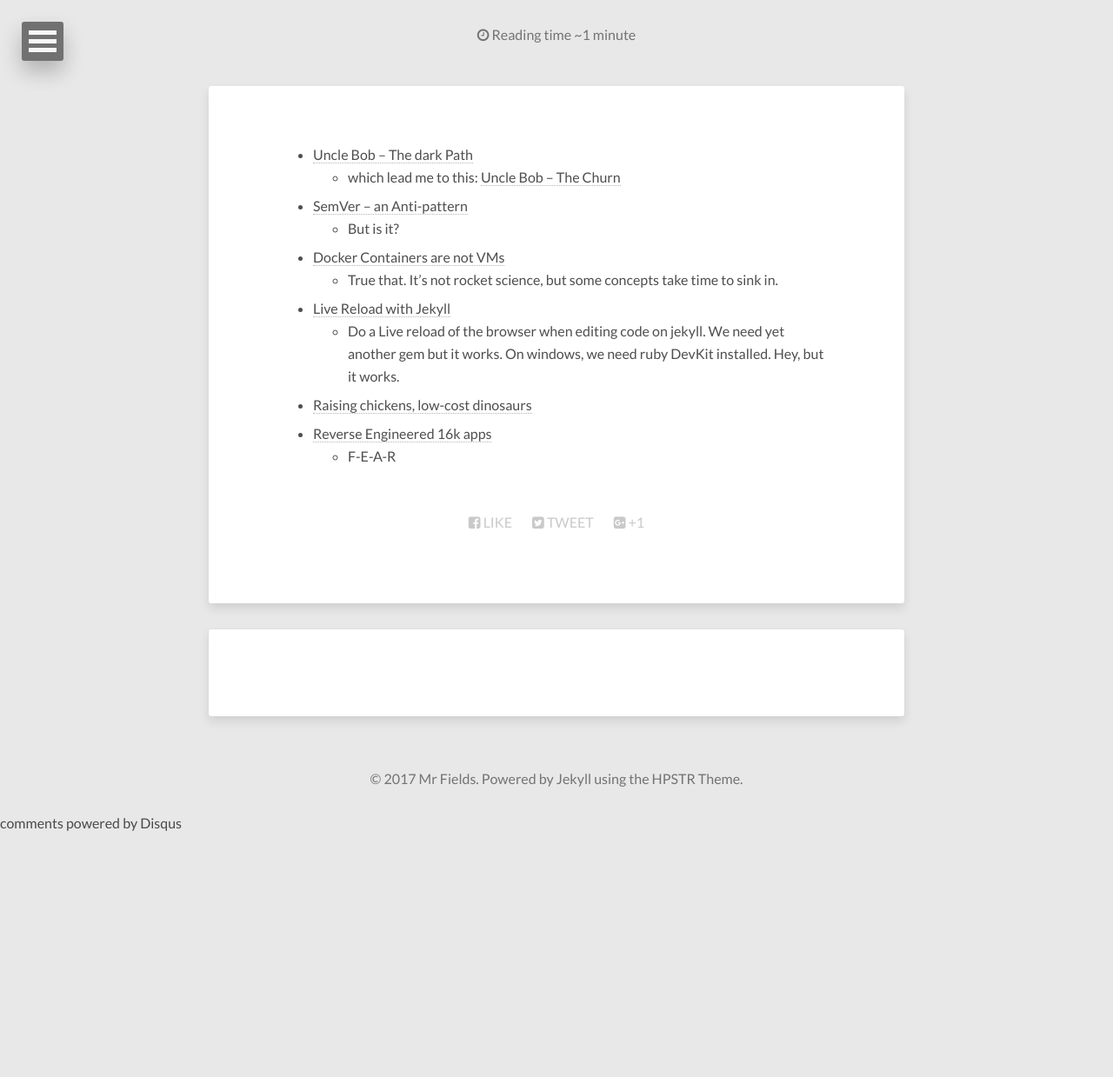
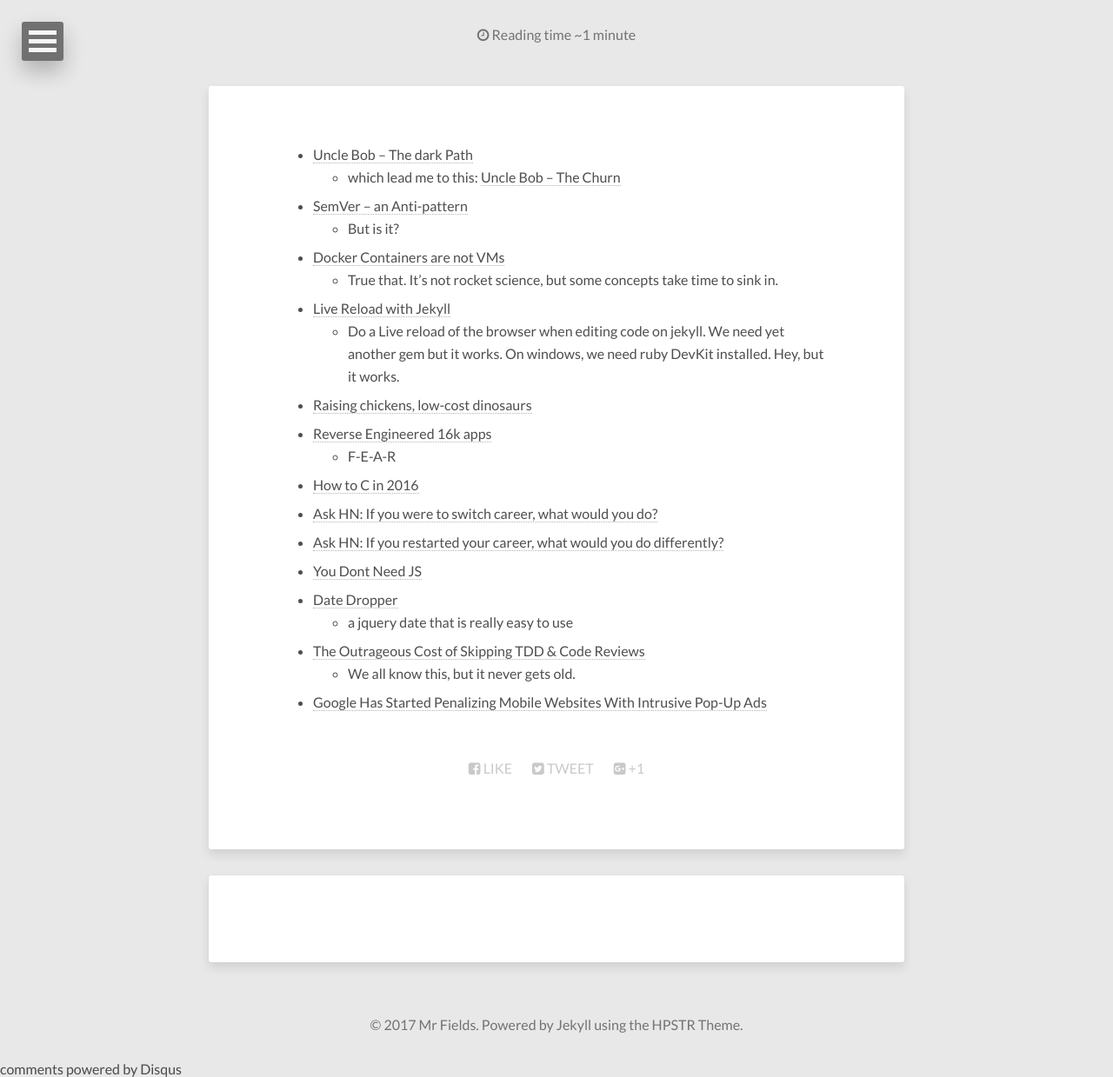
Before and after one commit to vetras/vetras.github.io, a Jekyll site: the page built from readings/current-list.md, in a window 1280 px wide. Shown: the whole page at 87% size. Built offline with Jekyll 4.4.1, drawn with Linux system fonts in a browser that asks for light colours; nearby versions of some CDN libraries; our own code applies the rules of GitHub Pages for plain Markdown files; comment, search, counter and statistics services are not loaded; before the commit the page ends 956 px from its top, so only the background shows below that.

Commit message:
readings

```diff
--- a/readings/current-list.md
+++ b/readings/current-list.md
@@ -10,3 +10,12 @@
 - [Raising chickens, low-cost dinosaurs](https://medium.com/@ruicardosoesteves/raising-chickens-low-cost-dinosaurs-f12852a0ef64#.gxh32vkdx)
 - [Reverse Engineered 16k apps](https://hackernoon.com/we-reverse-engineered-16k-apps-heres-what-we-found-51bdf3b456bb#.1j0anuo57)
     - F-E-A-R
+- [How to C in 2016](https://matt.sh/howto-c)
+- [Ask HN: If you were to switch career, what would you do?](https://news.ycombinator.com/item?id=13334480)
+- [Ask HN: If you restarted your career, what would you do differently?](https://news.ycombinator.com/item?id=11641453)
+- [You Dont Need JS](https://github.com/you-dont-need/You-Dont-Need-Javascript)
+- [Date Dropper](http://felicegattuso.com/projects/datedropper/)
+  - a jquery date that is really easy to use
+- [The Outrageous Cost of Skipping TDD & Code Reviews](https://medium.com/javascript-scene/the-outrageous-cost-of-skipping-tdd-code-reviews-57887064c412)
+  - We all know this, but it never gets old.
+- [Google Has Started Penalizing Mobile Websites With Intrusive Pop-Up Ads](https://www.scribblrs.com/google-now-penalizing-mobile-ads/)
```
